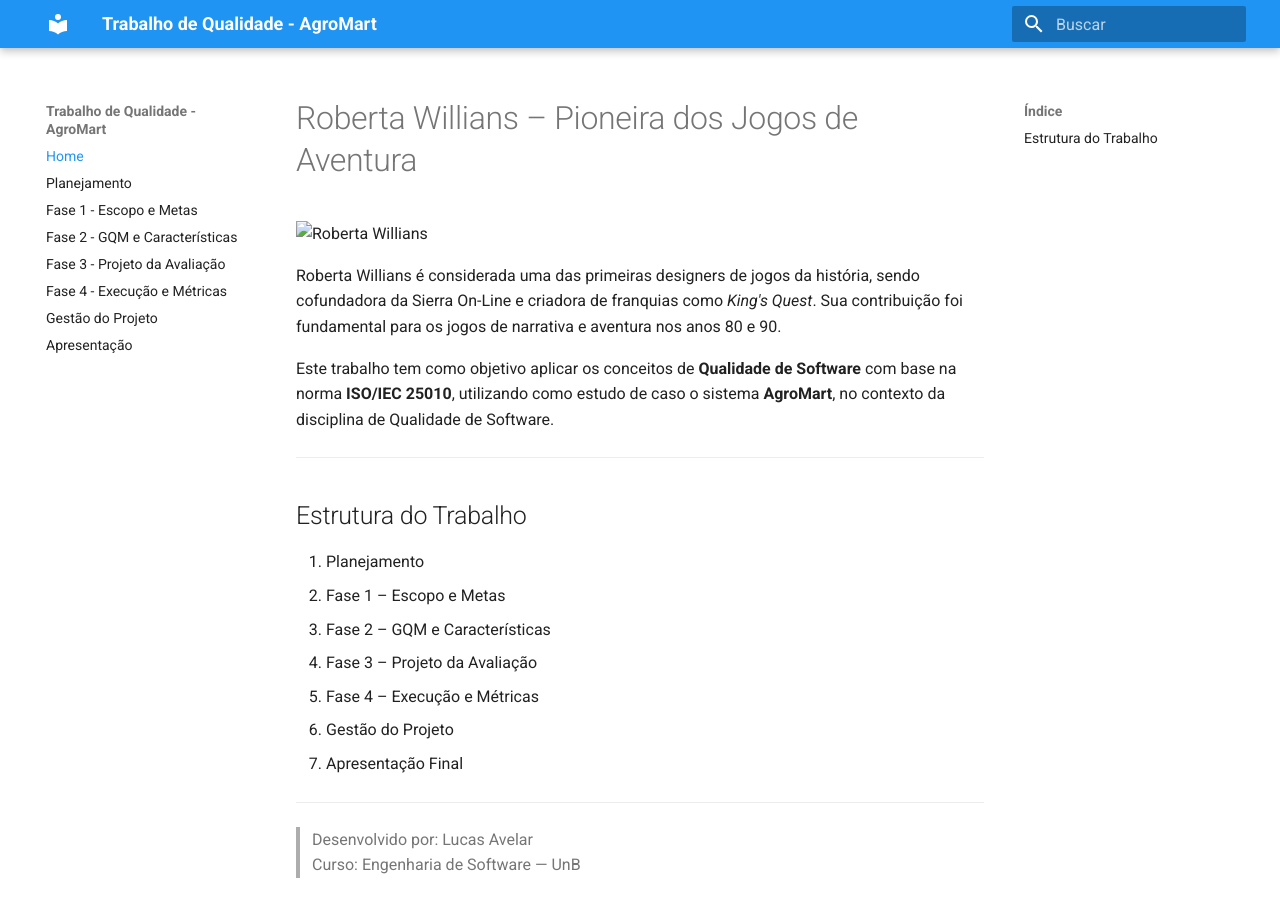
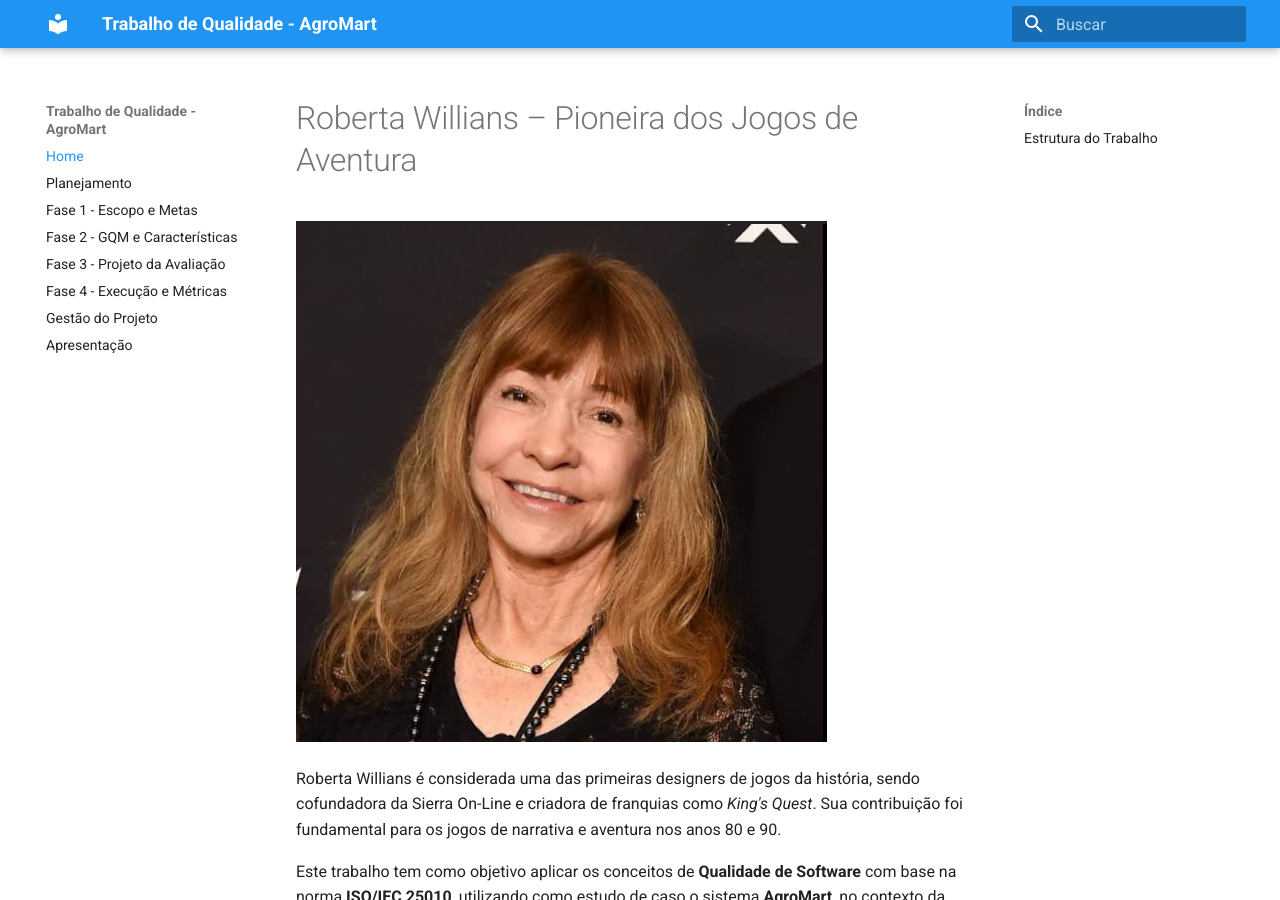
Before and after one commit to FCTE-Qualidade-de-Software-1/RobertaWillians_LucasAvelar, an MkDocs documentation site: the page built from docs/index.md, in a window 1280 px wide and 900 px high. Built offline with MkDocs 1.6.1 and Material for MkDocs 9.7.7, drawn with Linux system fonts in a browser that asks for light colours.

Commit message:
corrigindo caminho imagem

```diff
--- a/docs/index.md
+++ b/docs/index.md
@@ -1,6 +1,6 @@
 # Roberta Willians – Pioneira dos Jogos de Aventura
 
-![Roberta Willians](imagens/Rw.png)
+![Roberta Willians](images/Rw.png)
 
 Roberta Willians é considerada uma das primeiras designers de jogos da história, sendo cofundadora da Sierra On-Line e criadora de franquias como *King's Quest*. Sua contribuição foi fundamental para os jogos de narrativa e aventura nos anos 80 e 90.
 
```
Also changed, not shown: site/home/index.html (deleted), site/index.html, site/search/search_index.json.
